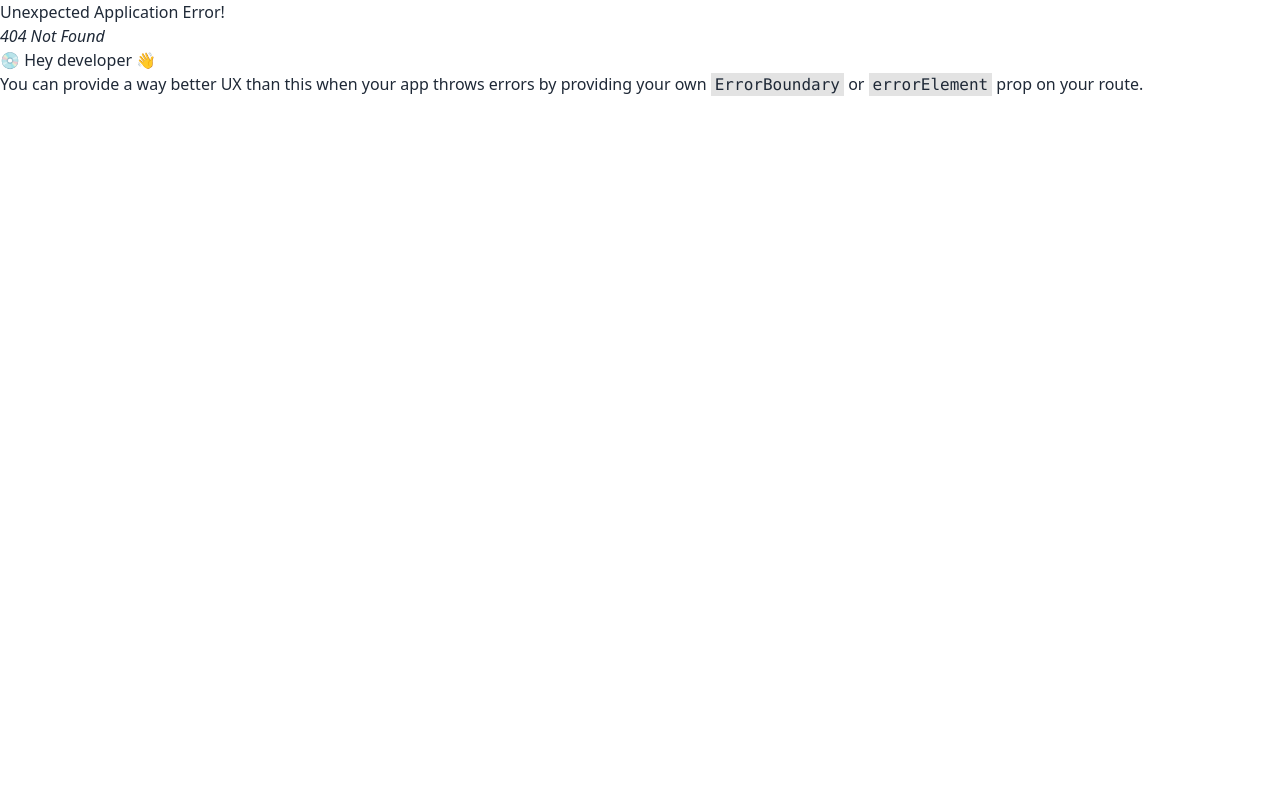
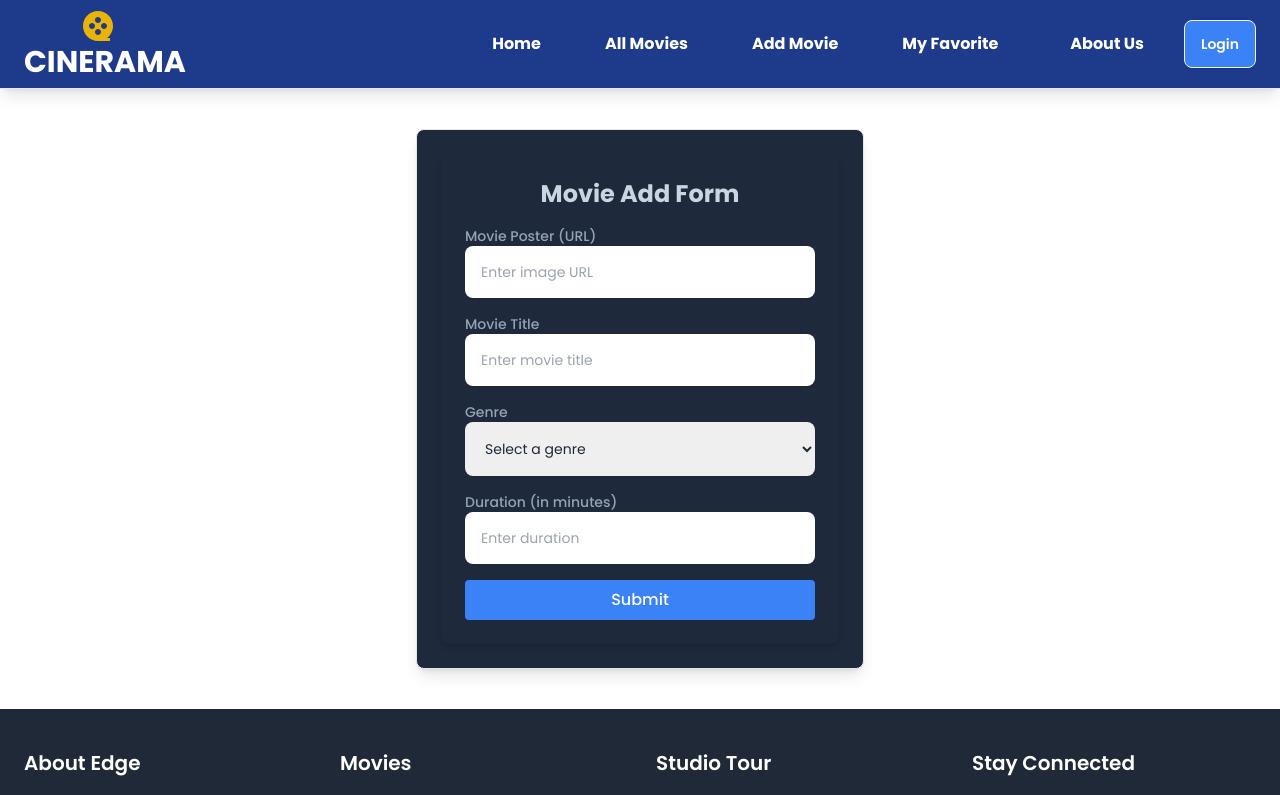
Before and after one commit to ibrahim-coders/cinerama, a React (Vite) app: page /addmovie in a window 1280 px wide. Before the commit this address had no page. Shown: the top 795 px of the page. Built offline with nearby package versions, Linux system fonts and the light colour scheme.

Commit message:
add to add-movie router

```diff
--- a/package.json
+++ b/package.json
@@ -11,6 +11,7 @@
   },
   "dependencies": {
     "@glidejs/glide": "^3.7.1",
+    "firebase": "^11.0.2",
     "react": "^18.3.1",
     "react-dom": "^18.3.1",
     "react-icons": "^5.4.0",
--- /dev/null
+++ b/src/components/AuthContext/AuthContext.jsx
@@ -0,0 +1,19 @@
+import { createContext } from 'react';
+
+export const AuthProvider = createContext();
+const AuthContext = ({ children }) => {
+  const parson = {
+    name: 'rakib',
+    age: 23,
+  };
+  const authInfo = {
+    parson,
+  };
+  return (
+    <div>
+      <AuthProvider.Provider value={authInfo}>{children}</AuthProvider.Provider>
+    </div>
+  );
+};
+
+export default AuthContext;
--- a/src/components/Authentication/Login.jsx
+++ b/src/components/Authentication/Login.jsx
@@ -3,6 +3,7 @@
 // import { AuthProvider } from '../../components/AuthContext/AuthContext';
 import { BsEyeSlash } from 'react-icons/bs';
 import { LiaEyeSolid } from 'react-icons/lia';
+import { AuthProvider } from '../AuthContext/AuthContext';
 
 const Login = () => {
   // const [showErrorMess, setErrorMess] = useState('');
@@ -36,11 +37,14 @@
     setShowPassword(showPassword => !showPassword);
   };
 
+  const { parson } = useContext(AuthProvider);
+  console.log(parson);
   return (
     <div className="max-w-md mx-auto my-10 p-6 border rounded-lg shadow-lg  bg-slate-800">
       <p className="text-center text-2xl text-slate-200 font-medium">
         Sign in to your account
       </p>
+
       <form
         // onSubmit={handleUserLogin}
         action="#"
@@ -108,9 +112,9 @@
         <div className="py-1">
           <label
             htmlFor="password"
-            className="block text-sm font-medium text-slate-200 "
+            className="block text-sm font-medium text-slate-200 hover:underline"
           >
-            Password
+            Forgot your password?
           </label>
         </div>
         {/* {showErrorMess && (
@@ -118,7 +122,7 @@
         )} */}
         <button
           type="submit"
-          className="block w-full rounded-lg bg-indigo-600 px-5 py-3 text-sm font-medium text-white"
+          className="block w-full rounded-lg border-gray-300 bg-blue-500 px-5 py-3 text-sm font-medium text-white"
         >
           Login
         </button>
--- a/src/components/Authentication/SignUp.jsx
+++ b/src/components/Authentication/SignUp.jsx
@@ -3,6 +3,7 @@
 // import { useState } from 'react';
 import { BsEyeSlash } from 'react-icons/bs';
 import { LiaEyeSolid } from 'react-icons/lia';
+import { FaGoogle } from 'react-icons/fa';
 
 const SignUp = () => {
   // const [showPassword, setShowPassword] = useState(false);
@@ -195,12 +196,21 @@
           {/* Submit Button */}
           <button
             type="submit"
-            className="w-full bg-blue-500 text-white py-2 px-4 rounded-lg hover:bg-blue-600 focus:outline-none focus:ring focus:ring-blue-300"
+            className="w-full bg-blue-500 text-white border-gray-300 py-2 px-4 rounded-lg hover:bg-blue-600 focus:outline-none focus:ring focus:ring-blue-300"
           >
             Sign Up
           </button>
         </form>
-
+        {/* Google Sign-In Option */}
+        <div className="mt-6 text-center">
+          <Link
+            to="#"
+            className="inline-flex bg-blue-500 items-center justify-center text-white w-full p-2 border border-gray-300 rounded-lg hover:bg-blue-600 ring-blue-300 focus:ring focus:ring-gray-300"
+          >
+            <FaGoogle className="mr-2 text-xl" />
+            <p className="text-gray-700">Continue With Google</p>
+          </Link>
+        </div>
         <p className="text-center text-sm text-gray-500 mt-4">
           I already have an account ?
           <Link className="underline pl-2" to="/login">
--- /dev/null
+++ b/src/components/firebase/firebase.init.js
@@ -0,0 +1,19 @@
+// Import the functions you need from the SDKs you need
+import { initializeApp } from 'firebase/app';
+// TODO: Add SDKs for Firebase products that you want to use
+// https://firebase.google.com/docs/web/setup#available-libraries
+import { getAuth } from 'firebase/auth';
+
+// Your web app's Firebase configuration
+const firebaseConfig = {
+  apiKey: 'AIzaSyAQbxuMA0_gehXc5rwO90TrePI4ENZ0Rag',
+  authDomain: 'cinerama-f267d.firebaseapp.com',
+  projectId: 'cinerama-f267d',
+  storageBucket: 'cinerama-f267d.firebasestorage.app',
+  messagingSenderId: '171794215270',
+  appId: '1:171794215270:web:adefadfacc8778355098a7',
+};
+
+// Initialize Firebase
+const app = initializeApp(firebaseConfig);
+export const auth = getAuth(app);
--- /dev/null
+++ b/src/components/pages/AddMovie/MovieForm.jsx
@@ -0,0 +1,143 @@
+import { useState } from 'react';
+
+const MovieForm = () => {
+  const [formData, setFormData] = useState({
+    poster: '',
+    title: '',
+    genre: '',
+    duration: '',
+  });
+
+  const genres = ['Comedy', 'Drama', 'Horror', 'Action', 'Crime'];
+
+  const handleChange = e => {
+    setFormData({ ...formData, [e.target.name]: e.target.value });
+  };
+
+  const handleSubmit = e => {
+    e.preventDefault();
+
+    const { poster, title, genre, duration } = formData;
+
+    // Validation with alert messages
+    if (!poster || !/^https?:\/\/\S+\.\S+$/.test(poster)) {
+      alert('Please provide a valid image URL.');
+      return;
+    }
+
+    if (!title || title.length < 2) {
+      alert('Movie title must be at least 2 characters long.');
+      return;
+    }
+
+    if (!genre) {
+      alert('Please select a genre.');
+      return;
+    }
+
+    if (!duration || duration <= 60) {
+      alert('Duration must be greater than 60 minutes.');
+      return;
+    }
+
+    alert('Form submitted successfully!');
+    console.log('Form Data:', formData);
+  };
+
+  return (
+    <div className="max-w-md mx-auto my-10 p-6 border rounded-lg shadow-lg  bg-slate-800">
+      <form
+        onSubmit={handleSubmit}
+        className="w-full max-w-lg  p-6 rounded-lg shadow-md space-y-4"
+      >
+        <h1 className="text-2xl font-bold text-s text-slate-300 text-center">
+          Movie Add Form
+        </h1>
+
+        {/* Movie Poster */}
+        <div>
+          <label className="block text-sm font-medium text-slate-400">
+            Movie Poster (URL)
+          </label>
+          <input
+            type="url"
+            id="poster"
+            name="poster"
+            value={formData.poster}
+            onChange={handleChange}
+            placeholder="Enter image URL"
+            className="w-full rounded-lg border-gray-200 p-4 pe-12 text-sm shadow-sm"
+            required
+          />
+        </div>
+
+        {/* Movie Title */}
+        <div>
+          <label className="block text-sm font-medium text-slate-400">
+            Movie Title
+          </label>
+          <input
+            type="text"
+            id="title"
+            name="title"
+            value={formData.title}
+            onChange={handleChange}
+            placeholder="Enter movie title"
+            className="w-full rounded-lg border-gray-200 p-4 pe-12 text-sm shadow-sm"
+            required
+          />
+        </div>
+
+        {/* Genre */}
+        <div>
+          <label className="block text-sm font-medium text-slate-400">
+            Genre
+          </label>
+          <select
+            id="genre"
+            name="genre"
+            value={formData.genre}
+            onChange={handleChange}
+            className="w-full rounded-lg border-gray-200 p-4 pe-12 text-sm shadow-sm"
+            required
+          >
+            <option value="">Select a genre</option>
+            {genres.map((g, index) => (
+              <option key={index} value={g.toLowerCase()}>
+                {g}
+              </option>
+            ))}
+          </select>
+        </div>
+
+        {/* Duration */}
+        <div>
+          <label className="block text-sm font-medium text-slate-400">
+            Duration (in minutes)
+          </label>
+          <input
+            type="number"
+            id="duration"
+            name="duration"
+            value={formData.duration}
+            onChange={handleChange}
+            placeholder="Enter duration"
+            min="61"
+            className="w-full rounded-lg border-gray-200 p-4 pe-12 text-sm shadow-sm"
+            required
+          />
+        </div>
+
+        {/* Submit Button */}
+        <button
+          type="submit"
+          className="w-full bg-blue-500 text-white p-2 rounded font-medium hover:bg-blue-600 focus:outline-none focus:ring-2 focus:ring-blue-300"
+        >
+          Submit
+        </button>
+      </form>
+    </div>
+  );
+};
+
+export default MovieForm;
--- a/src/components/pages/Banner.jsx
+++ b/src/components/pages/Banner.jsx
@@ -11,7 +11,7 @@
   }, []);
 
   return (
-    <div className="relative max-w-screen-2xl mx-auto mt-8">
+    <div className="relative max-w-screen-2xl mx-auto ">
       <div className="carousel w-full h-[400px] md:h-[600px]">
         {/* Slide 1 */}
         <div
--- a/src/components/pages/Navbar.jsx
+++ b/src/components/pages/Navbar.jsx
@@ -1,4 +1,5 @@
 import { useState } from 'react';
+import { RiMovie2Fill } from 'react-icons/ri';
 import { Link, NavLink } from 'react-router-dom';
 
 const Navbar = () => {
@@ -6,7 +7,7 @@
 
   return (
     <>
-      <header className="relative  lg:backdrop-blur-sm">
+      <header className="relative  lg:backdrop-blur-sm bg-blue-900">
         <div className="relative mx-auto max-w-full px-6 lg:max-w-5xl xl:max-w-7xl 2xl:max-w-[96rem]">
           <nav
             aria-label="main navigation"
@@ -14,9 +15,15 @@
             role="navigation"
           >
             {/* Brand logo */}
-            <div className="w-full">
-              <h2 className="text-3xl font-bold text-white mt-4">CINERAMA</h2>
+            <div className="w-full  gap-2 my-2">
+              {/* Logo */}
+              <div className="flex items-center ">
+                <RiMovie2Fill className="text-yellow-500 text-4xl ml-14" />
+              </div>
+              {/* Title */}
+              <h2 className="text-3xl font-bold text-white">CINERAMA</h2>
             </div>
+
             {/* Mobile trigger */}
             <button
               className={`relative text-white  order-10 block h-10 w-10 self-center lg:hidden
@@ -32,15 +39,15 @@
               <div className="absolute w-6 transform -translate-x-1/2 -translate-y-1/2 left-1/2 top-1/2">
                 <span
                   aria-hidden="true"
-                  className="absolute block h-0.5 w-9/12 -translate-y-2 transform rounded-full bg-slate-900 transition-all duration-300"
+                  className="absolute block h-0.5 w-9/12 -translate-y-2 transform rounded-full bg-white transition-all duration-300"
                 ></span>
                 <span
                   aria-hidden="true"
-                  className="absolute block h-0.5 w-6 transform rounded-full bg-slate-900 transition duration-300"
+                  className="absolute block h-0.5 w-6 transform rounded-full bg-white transition duration-300"
                 ></span>
                 <span
                   aria-hidden="true"
-                  className="absolute block h-0.5 w-1/2 origin-top-left translate-y-2 transform rounded-full bg-slate-900 transition-all duration-300"
+                  className="absolute block h-0.5 w-1/2 origin-top-left translate-y-2 transform rounded-full bg-white transition-all duration-300"
                 ></span>
               </div>
             </button>
@@ -77,7 +84,7 @@
               </li>
               <li role="none" className="flex items-stretch">
                 <NavLink
-                  to="/"
+                  to="/addmovie"
                   role="menuitem"
                   aria-current="page"
                   aria-haspopup="false"
@@ -110,7 +117,7 @@
               </li>
             </ul>
             <div className="flex items-center px-6 ml-auto lg:ml-0 lg:p-0">
-              <Link to="/login" className="btn bg-indigo-600">
+              <Link to="/login" className="btn bg-blue-500 text-white">
                 Login
               </Link>
             </div>
--- a/src/components/pages/UpcominMovie.jsx
+++ b/src/components/pages/UpcominMovie.jsx
@@ -6,9 +6,9 @@
       <div className="flex flex-col justify-center text-center items-center">
         <RiMovie2Fill className="text-center text-yellow-500 text-4xl my-4" />
         <p className="text-gray-200 text-xl font-bold">Watch New Movies</p>
-        <h2 className="text-2xl md:text-4xl font-bold text-white py-4">
+        <h2 className="text-2xl md:text-4xl font-bold text-white py-2">
           {' '}
-          Coming Soon Movies
+          Movies Now Playing
         </h2>
       </div>
       <div className="grid grid-cols-1 md:grid-cols-2 lg:grid-cols-3 mx-4 gap-4 my-8">
--- a/src/components/routes/router.jsx
+++ b/src/components/routes/router.jsx
@@ -4,6 +4,7 @@
 import SignUp from '../Authentication/SignUp';
 import Home from '../pages/Home';
 import Login from '../Authentication/Login';
+import MovieForm from '../pages/AddMovie/MovieForm';
 
 const router = createBrowserRouter([
   {
@@ -13,6 +14,10 @@
       {
         path: '/',
         element: <Home />,
+      },
+      {
+        path: '/addmovie',
+        element: <MovieForm />,
       },
       {
         path: '/login',
--- a/src/main.jsx
+++ b/src/main.jsx
@@ -3,9 +3,12 @@
 import './index.css';
 import { RouterProvider } from 'react-router-dom';
 import router from './components/routes/router';
+import AuthContext from './components/AuthContext/AuthContext';
 
 createRoot(document.getElementById('root')).render(
   <StrictMode>
-    <RouterProvider router={router} />
+    <AuthContext>
+      <RouterProvider router={router} />
+    </AuthContext>
   </StrictMode>
 );
```
Also changed, not shown: 2 other files (tests, documents, lock files or other folders).
